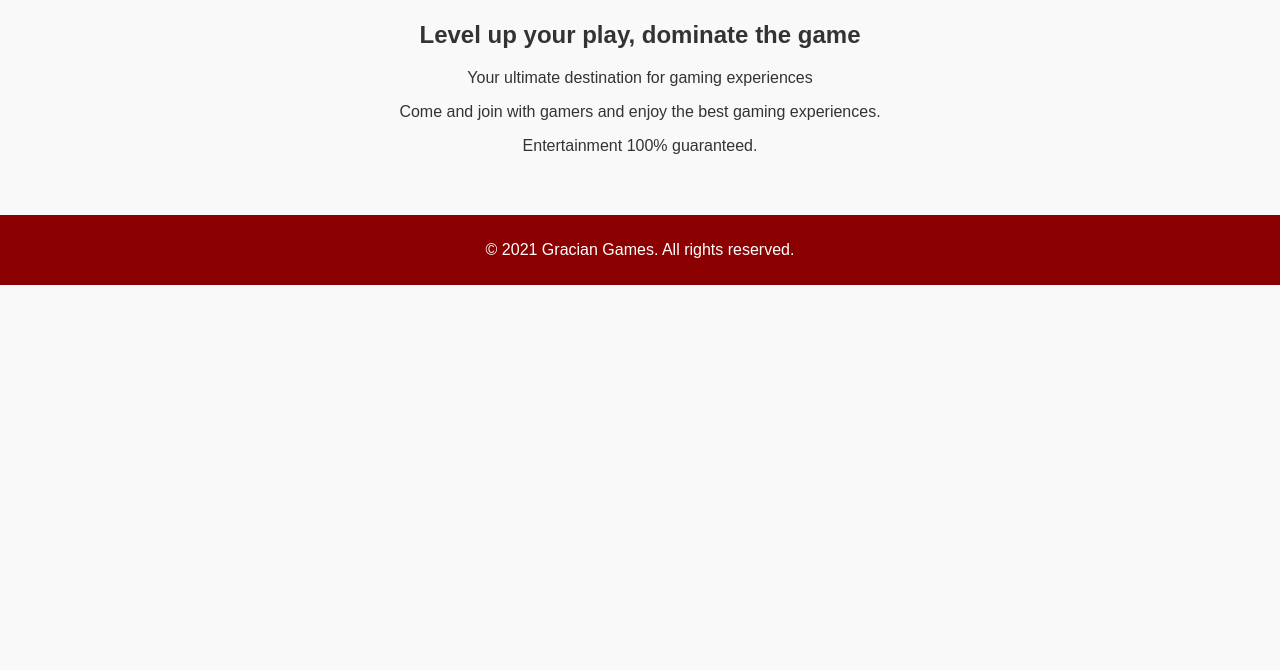
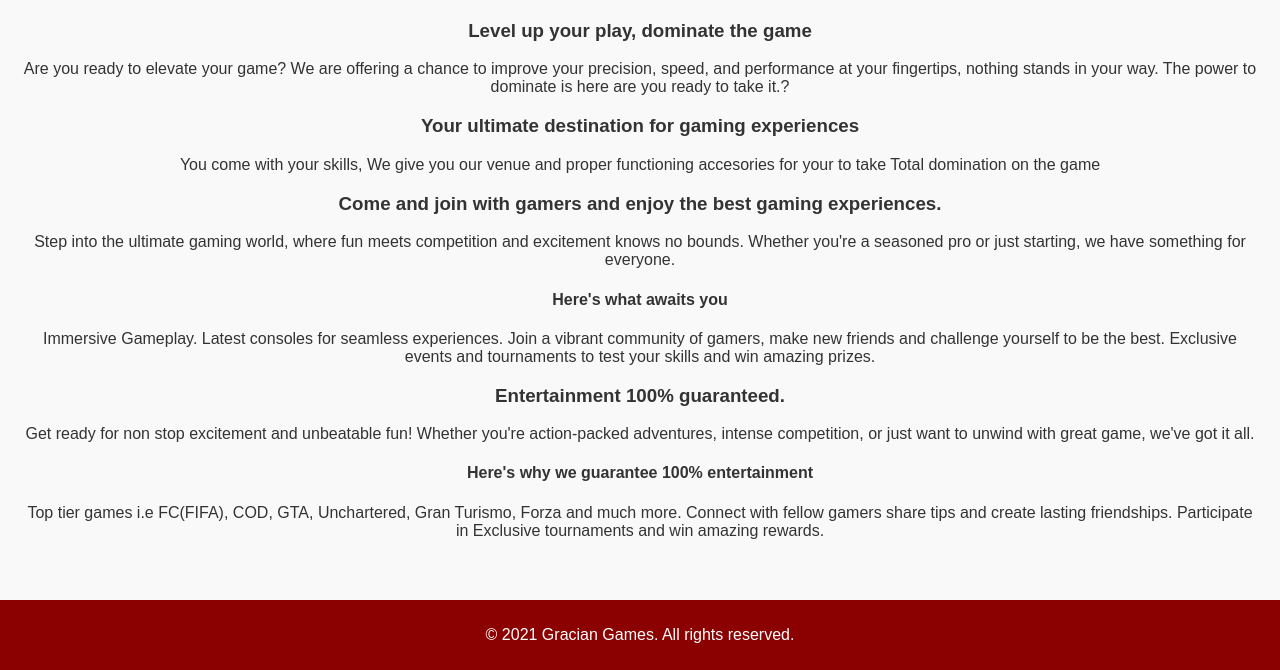
Before and after one commit to Gracian-Jr/gracian-games, a plain HTML site: page index.html in a window 1280 px wide. Shown: the part 571-1241 px from the top of the page. Before the commit the page ends 856 px from the top, so only its background shows below. Drawn offline with Linux system fonts and the light colour scheme.

Commit message:
20/12
MOD

```diff
--- a/index.html
+++ b/index.html
@@ -29,10 +29,39 @@
     </section>
     <section>
       <img src="night.JPG" alt="About Us Image" width="500">
-      <h2>Level up your play, dominate the game</h2>
-      <p>Your ultimate destination for gaming experiences</p>
-      <p>Come and join with gamers and enjoy the best gaming experiences.</p>
-      <p>Entertainment 100% guaranteed.</p>
+      <h3>Level up your play, dominate the game</h3>
+        <p>Are you ready to elevate your game?
+        We are offering a chance to improve your precision,
+        speed, and performance at your fingertips, nothing stands
+        in your way. The power to dominate is here are you ready to take it.?</p>
+    <p>
+      <h3>Your ultimate destination for gaming experiences</h3>
+      <p>You come with your skills, We give you our venue and proper
+        functioning accesories for your to take Total domination on the game</p>
+
+      <h3>Come and join with gamers and enjoy the best gaming experiences.</h3>
+      <p>Step into the ultimate gaming world, where fun meets competition and
+        excitement knows no bounds.
+        Whether you're a seasoned pro or just starting, we have something for
+        everyone.</p>
+        <h4>Here's what awaits you</h4>
+        <p>Immersive Gameplay.
+          Latest consoles for seamless experiences.
+          Join a vibrant community of gamers, make new friends
+          and challenge yourself to be the best.
+          Exclusive events and tournaments to test your skills
+          and win amazing prizes.
+      <h3>Entertainment 100% guaranteed.</h3>
+        </p>Get ready for non stop excitement and unbeatable fun! Whether you're
+        action-packed adventures, intense competition, or just want to unwind
+        with great game, we've got it all.</p>
+        <h4>Here's why we guarantee 100% entertainment</h4>
+        <p>Top tier games i.e FC(FIFA), COD, GTA, Unchartered,
+          Gran Turismo, Forza and much more.
+          Connect with fellow gamers share tips and create lasting friendships.
+          Participate in Exclusive tournaments and win amazing rewards.
+        </p>
+
     </section>
   </main>
 
```
Also changed, not shown: about.html (+12 -1 lines), contact.html (+8 -0 lines).
